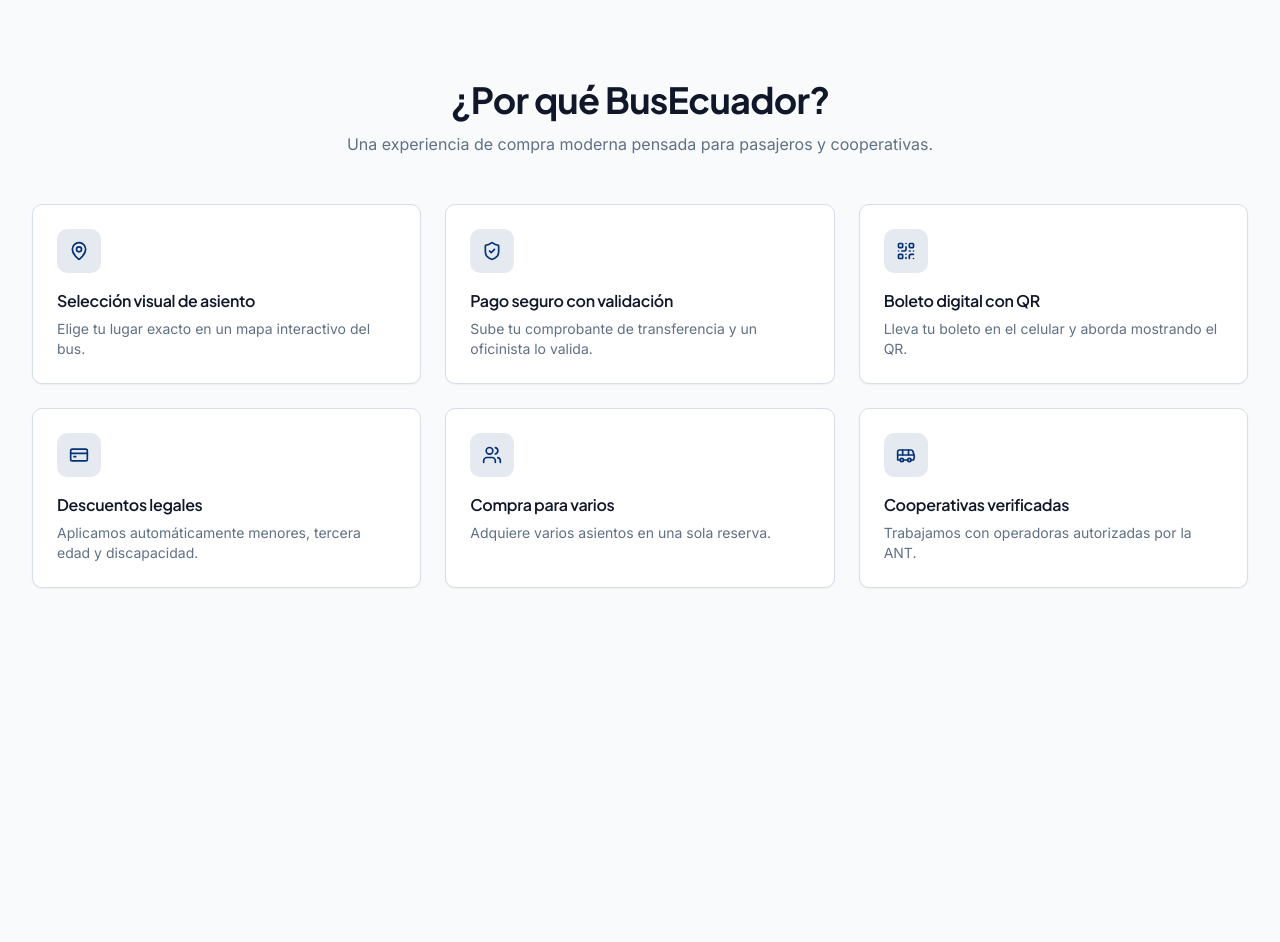
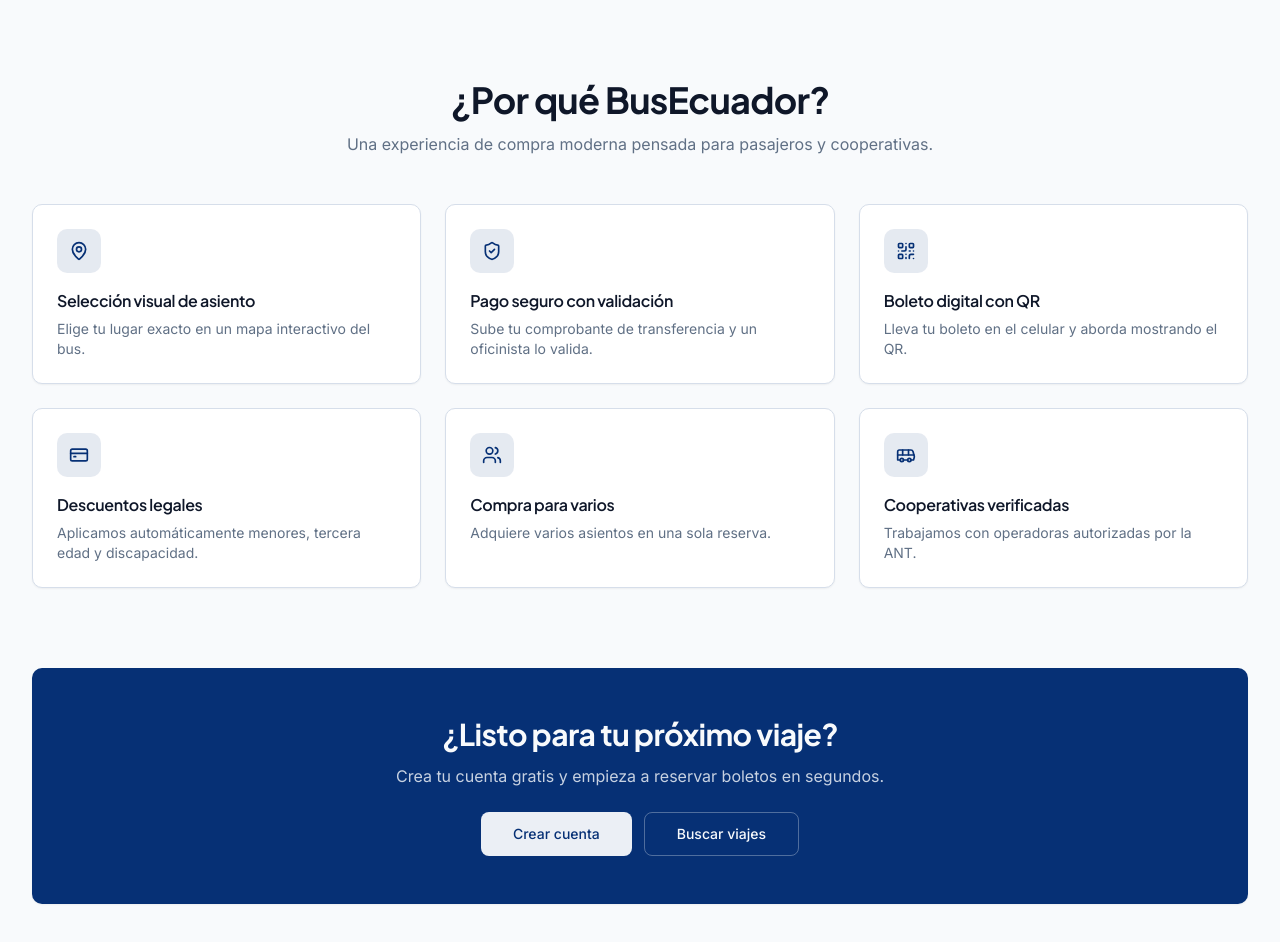
Before and after one commit to Sebastianyiyi/ProyectoManejo, a React (Vite) app: page / in a window 1280 px wide. Shown: the top 942 px of the page. Before the commit the page ends 800 px from the top, so only its background shows below. Built offline with nearby package versions, Linux system fonts and the light colour scheme; the HTML template or start-up script is replaced by a standard one.

Commit message:
feat: Agrega sección para crear cuenta y buscar viajes en Index.tsx

```diff
--- a/src/pages/Index.tsx
+++ b/src/pages/Index.tsx
@@ -6,7 +6,7 @@
 export default function Index() {
   return (
     <div>
-      {/* TODO: Hero — Persona 4 */}
+      {/* TODO: Hero — Buscador*/}
 
       {/* Beneficios */}
       <section className="container py-16 md:py-20">
@@ -36,6 +36,29 @@
         </div>
       </section>
 
+       {/* CTA */}
+      <section className="container pb-20">
+        <Card className="p-8 md:p-12 text-center bg-primary text-primary-foreground border-0">
+          <h2 className="text-2xl md:text-3xl font-bold mb-3">¿Listo para tu próximo viaje?</h2>
+          <p className="text-primary-foreground/80 mb-6 max-w-xl mx-auto">
+            Crea tu cuenta gratis y empieza a reservar boletos en segundos.
+          </p>
+          <div className="flex gap-3 justify-center">
+            <Button variant="secondary" size="lg" asChild>
+              <Link to="/auth?tab=signup">Crear cuenta</Link>
+            </Button>
+            <Button
+              variant="outline"
+              size="lg"
+              className="bg-transparent border-primary-foreground/30 text-primary-foreground hover:bg-primary-foreground/10"
+              asChild
+            >
+              <Link to="/buscar">Buscar viajes</Link>
+            </Button>
+          </div>
+        </Card>
+      </section>
+
     </div>
   );
 }
```
